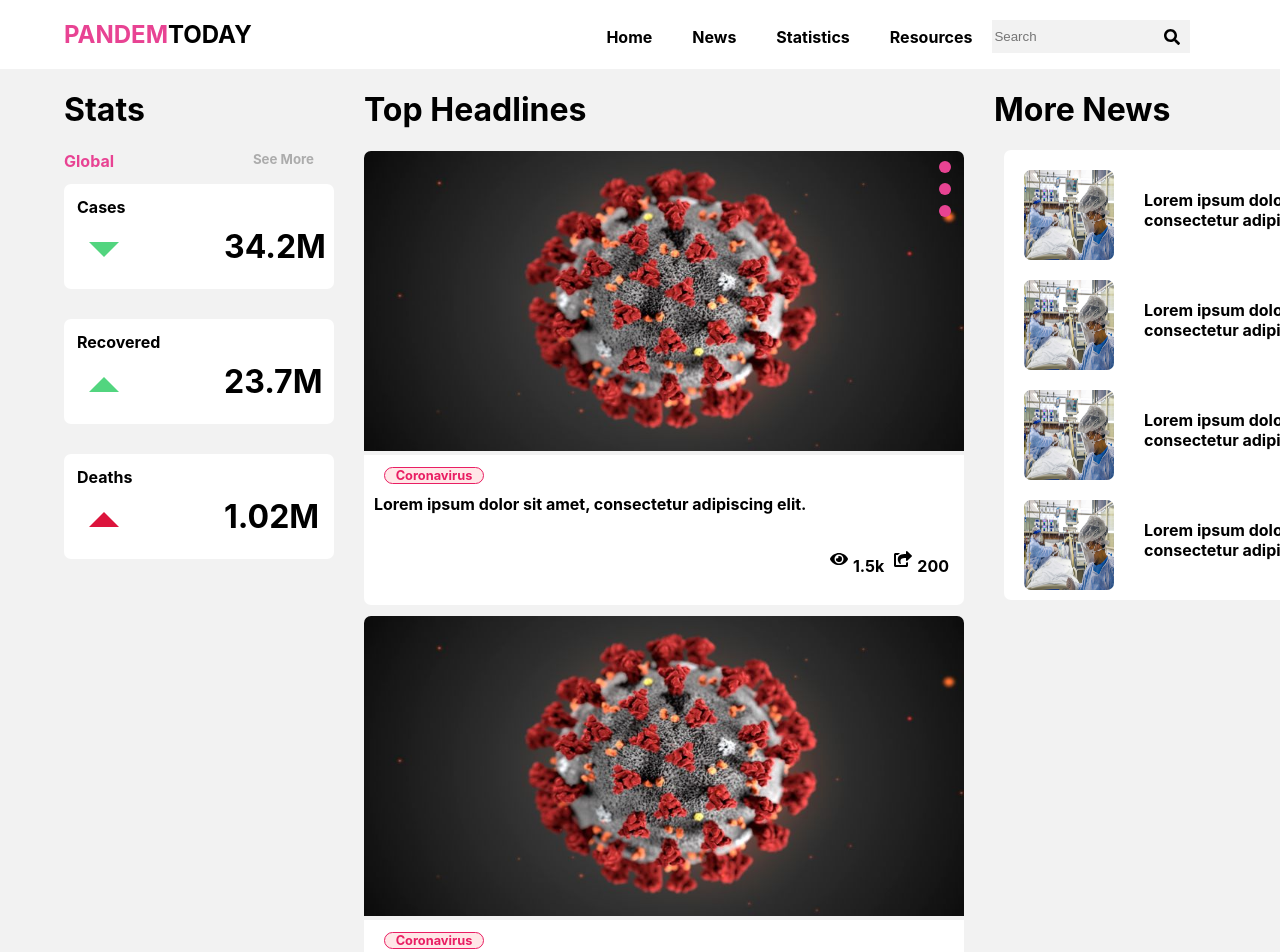
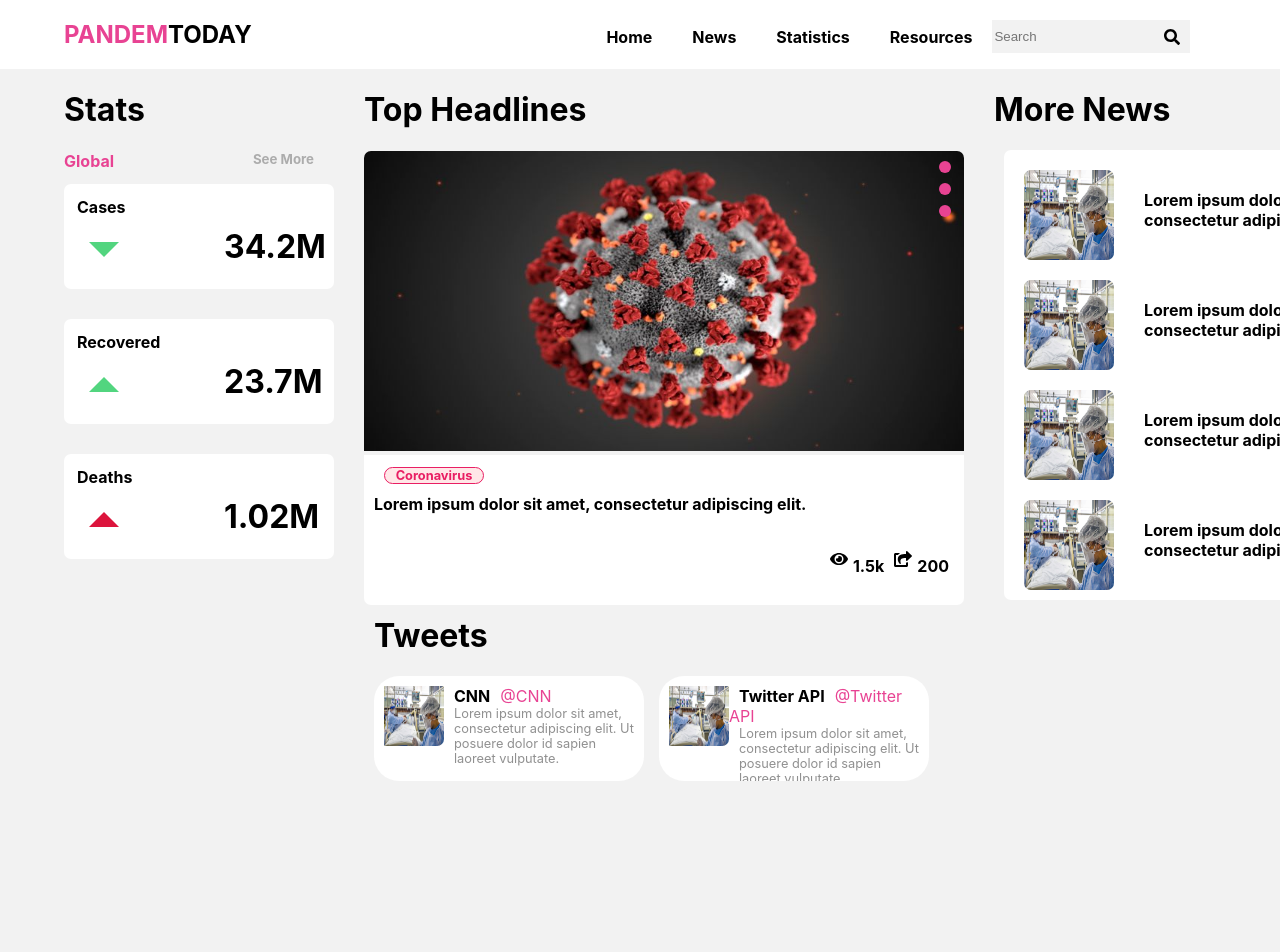
Before and after one commit to Jonathanferreras/PandemToday, a Next.js app: page / in a window 1280 px wide. Shown: the top 952 px of the page. After the commit the page ends 800 px from the top, so only its background shows below. Built offline with nearby package versions, Linux system fonts and the light colour scheme.

Commit message:
done: Completed Headline slider control feature to change based on different article number

```diff
--- a/src/components/Headlines.js
+++ b/src/components/Headlines.js
@@ -15,11 +15,14 @@
 
   const headlines = [
     { id: 0, title: 'Lorem ipsum dolor sit amet, consectetur adipiscing elit.', tag: 'Coronavirus', img: '/cv19.png' },
-    { id: 1, title: 'Lorem ipsum dolor sit amet, consectetur adipiscing elit2.', tag: 'Coronavirus', img: '/cv19.png' },
-    { id: 2, title: 'Lorem ipsum dolor sit amet, consectetur adipiscing elit3.', tag: 'Coronavirus', img: '/cv19.png' }
+    { id: 1, title: 'Lorem ipsum dolor sit amet, consectetur adipiscing elit2.', tag: 'Coronavirus', img: '/mnews-cv19_2.jpg' },
+    { id: 2, title: 'Lorem ipsum dolor sit amet, consectetur adipiscing elit3.', tag: 'Coronavirus', img: '/mnews-cv19.png' }
   ]
 
-  const renderHeadline = headlines.map((headline) => {
+  const renderHeadline = (headlineNum) => {
+    console.log('new headline')
+    console.log(headlineNum)
+
     return (
       <div className="main-card" key={headlines[headlineNum].id}>
         <img className="headline-pic" src={headlines[headlineNum].img} />
@@ -37,11 +40,20 @@
         </div>
       </div>
     )
-  })
+  }
 
-  const renderDots = headlines.map((headline) => {
+  const handleHeadlineDisplayed = (articleNum) => {
+    console.log('clicked headline')
+    console.log(articleNum)
+
+    setheadlineNum(articleNum)
+  }
+
+  const renderDots = headlines.map((headline, i) => {
+    const articleNum = i
+
     return (
-      <div className="slide-control-dots"> </div>
+      <div className='slide-control-dots' key={articleNum} onClick={(i) => handleHeadlineDisplayed(articleNum)}> </div>
     )
   })
 
@@ -55,7 +67,7 @@
         {renderDots}
       </div>
 
-      {renderHeadline}
+      {renderHeadline(headlineNum)}
 
     </div>
   )
--- a/src/components/TweetCard.js
+++ b/src/components/TweetCard.js
@@ -1,3 +1,5 @@
+/* eslint-disable no-unused-vars */
+/* eslint-disable react/react-in-jsx-scope */
 /* eslint-disable react/prop-types */
 import Link from 'next/link'
 import Head from 'next/head'
```
